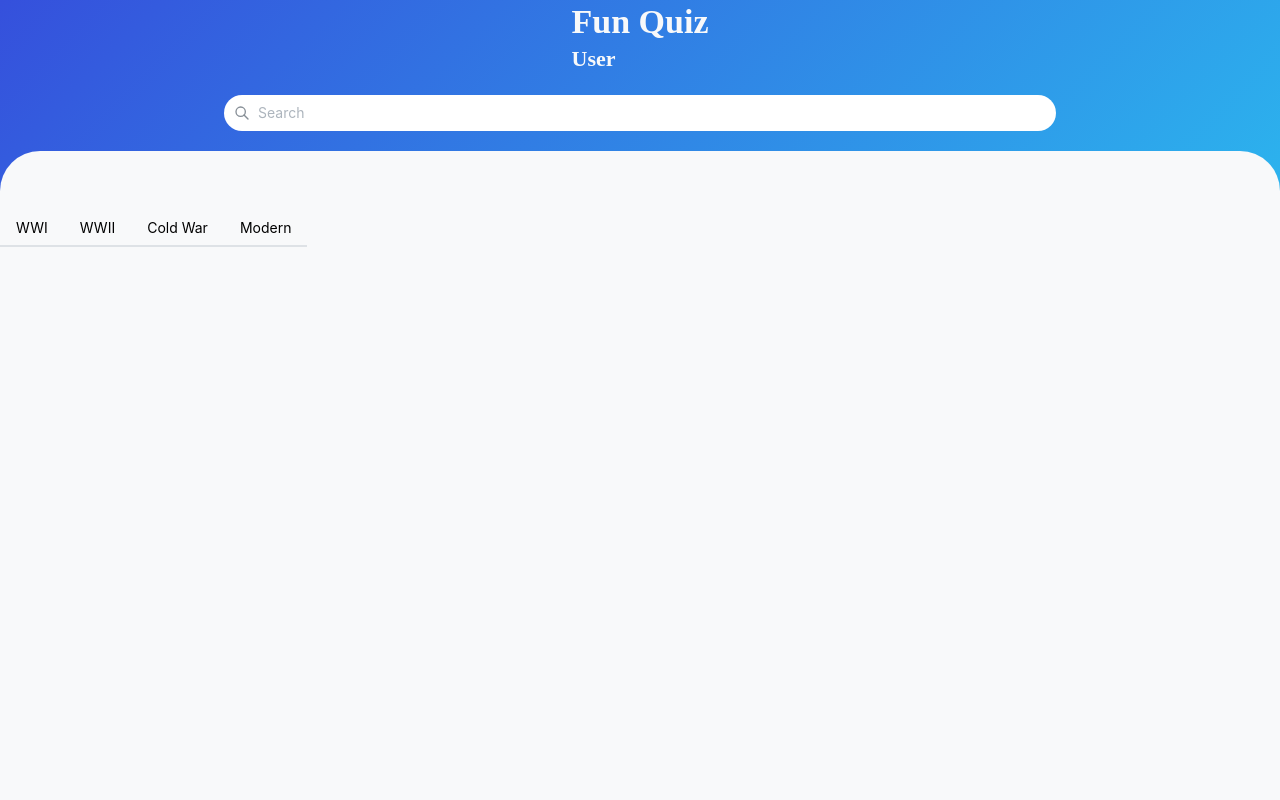
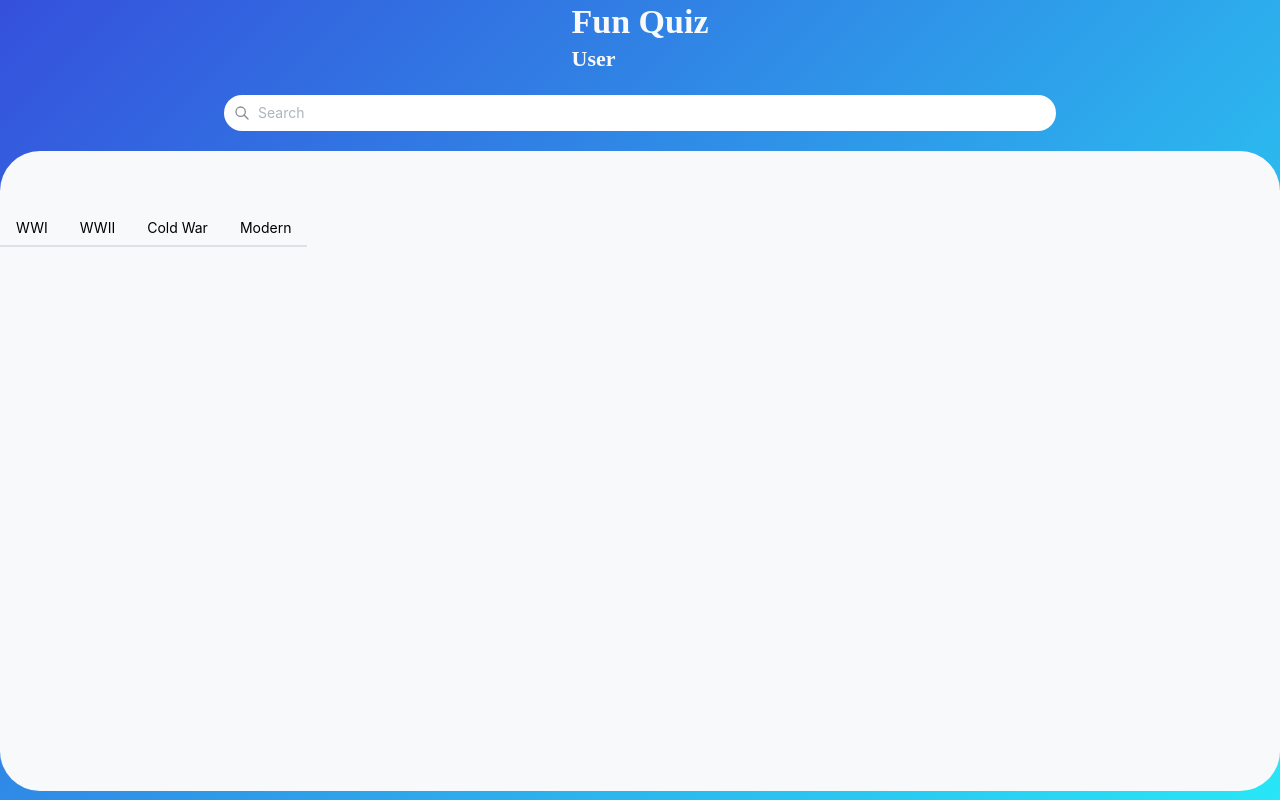
Before and after one commit to JustBecerra/QuizTime, a Next.js app: page / in a window 1280 px wide. Shown: the top 800 px of the page. Built offline with nearby package versions, Linux system fonts and the light colour scheme.

Commit message:
fix height issue

```diff
--- a/app/page.tsx
+++ b/app/page.tsx
@@ -7,10 +7,12 @@ import { Maininfocard } from "../components/maininfocard";
 export default function HomePage() {
   return (
     <Flex
-      mih={100}
       direction={"column"}
       gap={20}
-      style={{ background: "linear-gradient(135deg, #3550DC, #27E9F7)" }}
+      style={{
+        background: "linear-gradient(135deg, #3550DC, #27E9F7)",
+        height: "100%",
+      }}
     >
       <Header />
       <SearchBar />
--- a/components/maininfocard/index.tsx
+++ b/components/maininfocard/index.tsx
@@ -7,7 +7,7 @@ export const Maininfocard = () => {
     <Flex
       bg="gray.0"
       w="100%"
-      mih="100vh"
+      h="80vh"
       py={60}
       style={{
         borderRadius: "2.5rem",
```
